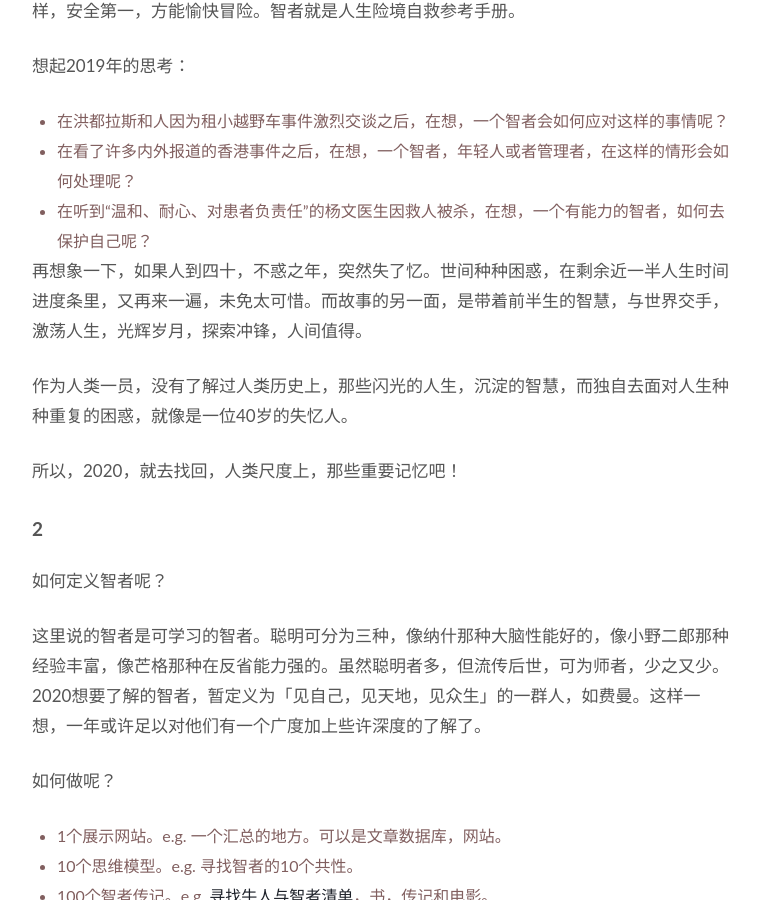
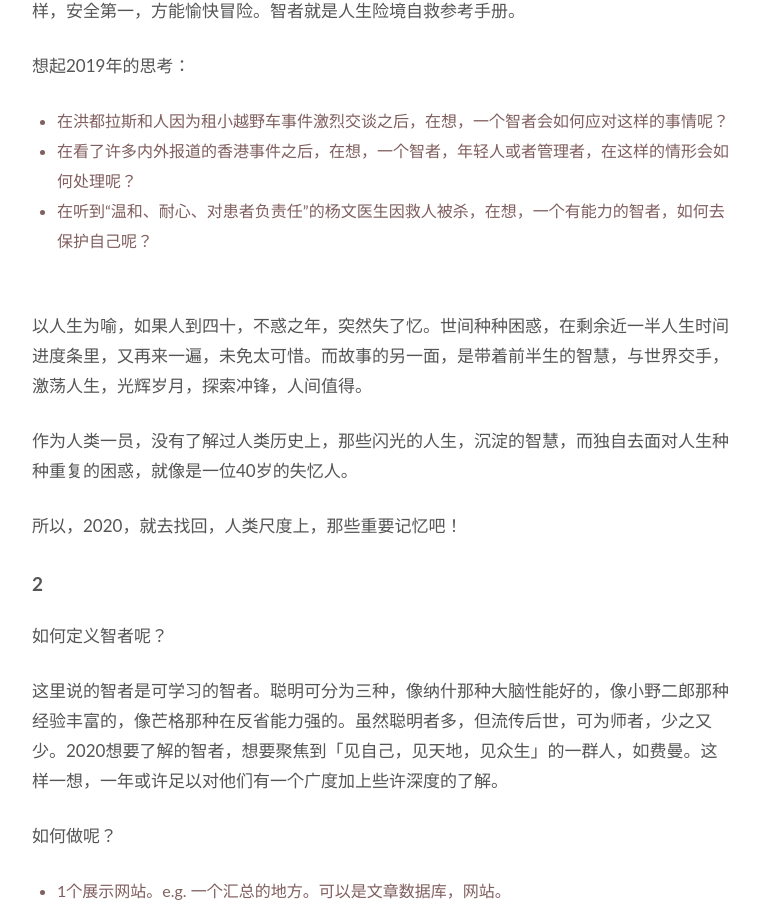
Before and after one commit to WillWang-X/willwang-x.github.io, a Jekyll site: the page built from _posts/2020-01-04-2020-master.md, in a window 1280 px wide and 900 px high, scrolled down 839 px. Shown: the whole window, without its empty margins (258-1017 px from the left). Built offline with Jekyll 4.4.1, drawn with Linux system fonts in a browser that asks for light colours.

Commit message:
Update 2020 master

```diff
--- a/_posts/2020-01-04-2020-master.md
+++ b/_posts/2020-01-04-2020-master.md
@@ -29,9 +29,9 @@ published: true
 * 在看了许多内外报道的香港事件之后，在想，一个智者，年轻人或者管理者，在这样的情形会如何处理呢？
 * 在听到“温和、耐心、对患者负责任”的杨文医生因救人被杀，在想，一个有能力的智者，如何去保护自己呢？
 
+<br>
 
-
-再想象一下，如果人到四十，不惑之年，突然失了忆。世间种种困惑，在剩余近一半人生时间进度条里，又再来一遍，未免太可惜。而故事的另一面，是带着前半生的智慧，与世界交手，激荡人生，光辉岁月，探索冲锋，人间值得。
+以人生为喻，如果人到四十，不惑之年，突然失了忆。世间种种困惑，在剩余近一半人生时间进度条里，又再来一遍，未免太可惜。而故事的另一面，是带着前半生的智慧，与世界交手，激荡人生，光辉岁月，探索冲锋，人间值得。
 
 作为人类一员，没有了解过人类历史上，那些闪光的人生，沉淀的智慧，而独自去面对人生种种重复的困惑，就像是一位40岁的失忆人。
 
@@ -42,7 +42,7 @@ published: true
 
 如何定义智者呢？
 
-这里说的智者是可学习的智者。聪明可分为三种，像纳什那种大脑性能好的，像小野二郎那种经验丰富，像芒格那种在反省能力强的。虽然聪明者多，但流传后世，可为师者，少之又少。2020想要了解的智者，暂定义为「见自己，见天地，见众生」的一群人，如费曼。这样一想，一年或许足以对他们有一个广度加上些许深度的了解了。
+这里说的智者是可学习的智者。聪明可分为三种，像纳什那种大脑性能好的，像小野二郎那种经验丰富的，像芒格那种在反省能力强的。虽然聪明者多，但流传后世，可为师者，少之又少。2020想要了解的智者，想要聚焦到「见自己，见天地，见众生」的一群人，如费曼。这样一想，一年或许足以对他们有一个广度加上些许深度的了解。
 
 如何做呢？
 
```
Also changed, not shown: other parts of _posts/2020-01-04-2020-master.md (+1 -1 lines).
